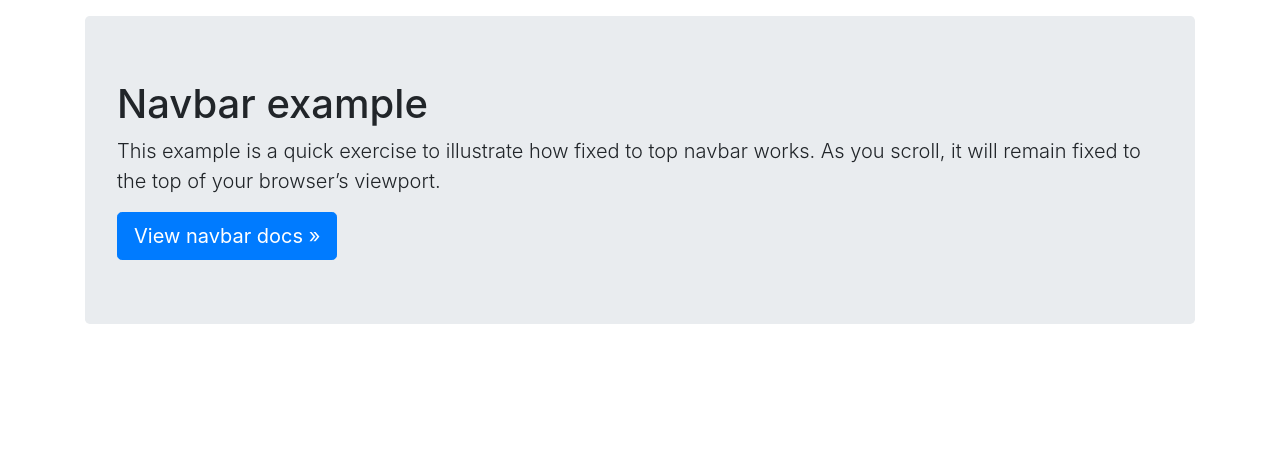
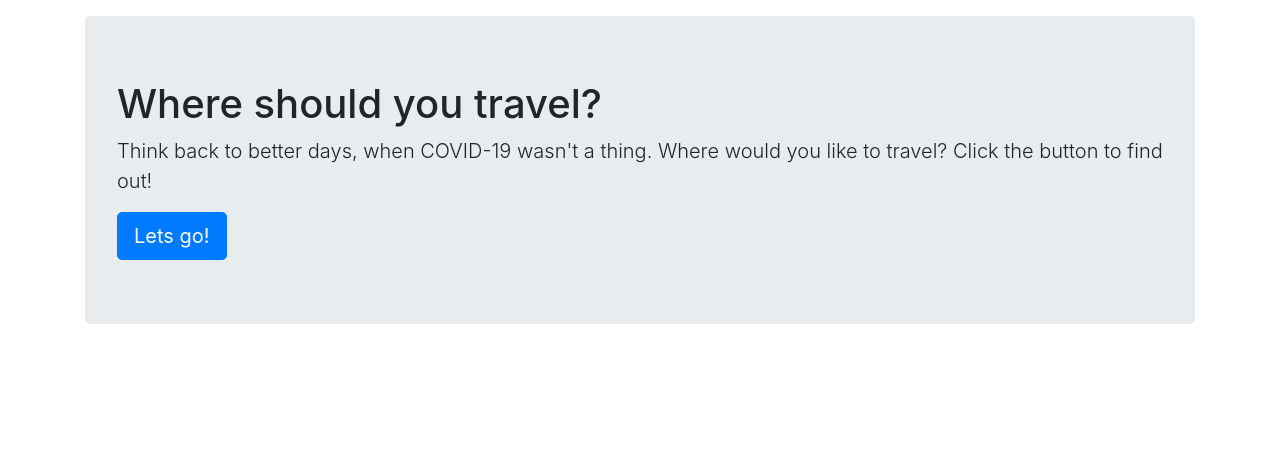
Before and after one commit to Maddienis/travel_app_sm, a Flask app: page / in a window 1280 px wide. Shown: the part 56-515 px from the top of the page. Run offline with Flask 2, Linux system fonts and the light colour scheme; some libraries are stand-ins or nearby versions.

Commit message:
tweak to main page

```diff
--- a/src/visualization/demo/templates/index.html
+++ b/src/visualization/demo/templates/index.html
@@ -59,9 +59,9 @@
 
     <main role="main" class="container">
       <div class="jumbotron">
-        <h1>Navbar example</h1>
-        <p class="lead">This example is a quick exercise to illustrate how fixed to top navbar works. As you scroll, it will remain fixed to the top of your browser’s viewport.</p>
-        <a class="btn btn-lg btn-primary" href="../components/navbar/" role="button">View navbar docs &raquo;</a>
+        <h1>Where should you travel?</h1>
+        <p class="lead">Think back to better days, when COVID-19 wasn't a thing. Where would you like to travel? Click the button to find out!</p>
+        <a class="btn btn-lg btn-primary" href="../components/navbar/" role="button">Lets go!</a>
       </div>
     </main>
   </body>
```
